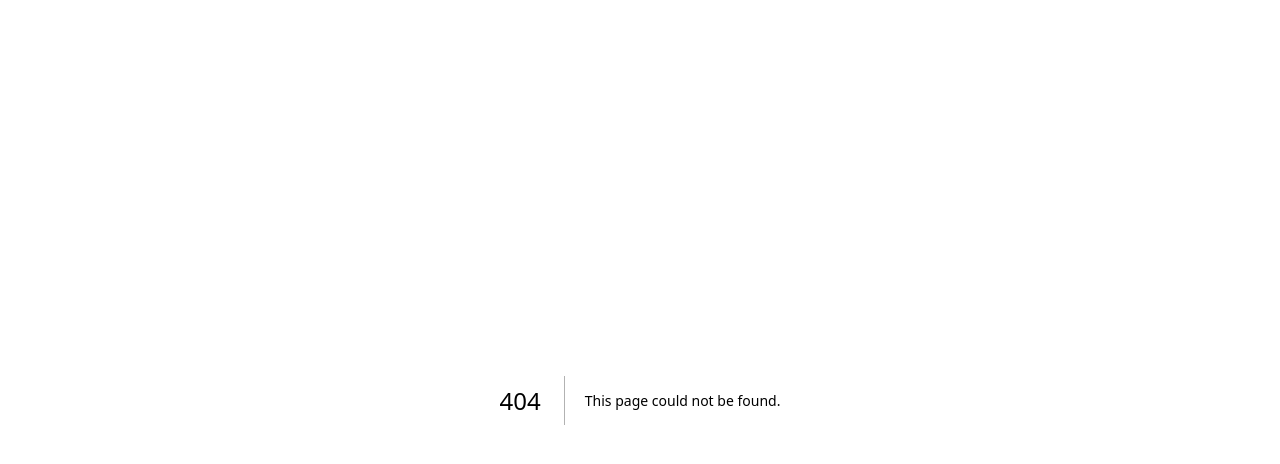
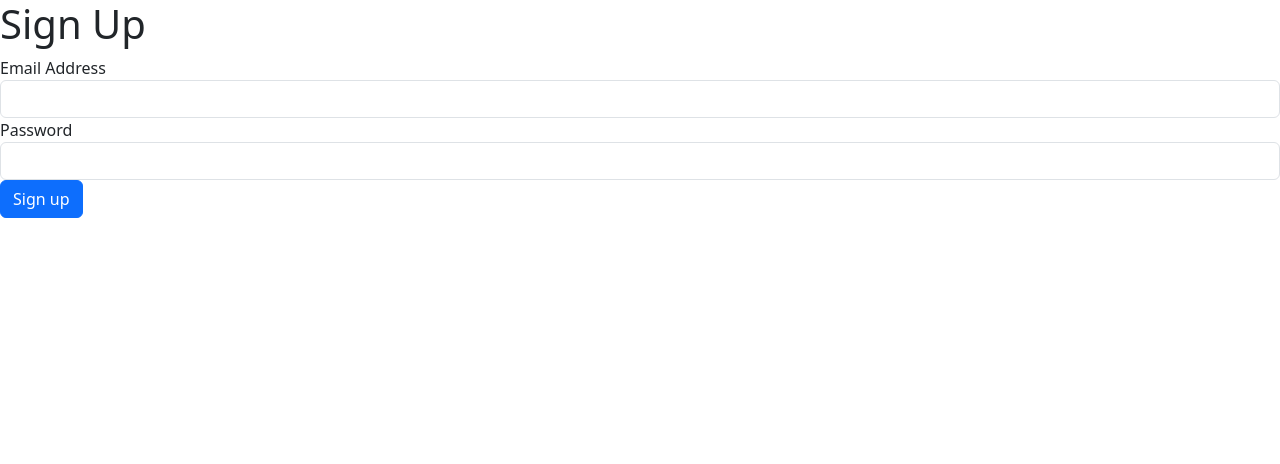
Before and after one commit to carmenccc/ticketing, a Next.js app in the folder client/: page /auth/signup in a window 1280 px wide. Before the commit this address had no page. Shown: the top 464 px of the page. Built offline with nearby package versions, Linux system fonts and the light colour scheme.

Commit message:
Next Frontend: sign up form

```diff
--- /dev/null
+++ b/client/hooks/use-request.js
@@ -0,0 +1,32 @@
+import axios from "axios";
+import { useState } from "react";
+
+export default ({ url, method, body, onSuccess }) => {
+  const [errors, setErrors] = useState(null);
+
+  const doRequest = async () => {
+    try {
+      setErrors(null);
+      const response = await axios[method](url, body);
+
+      if (onSuccess) {
+        onSuccess(response.data);
+      }
+
+      return response.data;
+    } catch (err) {
+      setErrors(
+        <div className="alert alert-danger">
+          <h4>Oops...</h4>
+          <ul className="my-0">
+            {err.response.data.errors.map((error) => (
+              <li key={error.message}>{error.message}</li>
+            ))}
+          </ul>
+        </div>
+      );
+    }
+  };
+
+  return { doRequest, errors };
+};
--- a/client/package.json
+++ b/client/package.json
@@ -10,6 +10,7 @@
   "author": "",
   "license": "ISC",
   "dependencies": {
+    "axios": "^1.8.1",
     "bootstrap": "^5.3.3",
     "next": "^15.2.0",
     "react": "^19.0.0",
--- /dev/null
+++ b/client/pages/auth/signup.js
@@ -0,0 +1,48 @@
+import { useState } from "react";
+import Router from "next/router";
+import useRequest from "../../hooks/use-request";
+
+export default () => {
+  const [email, setEmail] = useState("");
+  const [password, setPassword] = useState("");
+  const { doRequest, errors } = useRequest({
+    url: "/api/users/signup",
+    method: "post",
+    body: {
+      email,
+      password,
+    },
+    onSuccess: () => Router.push("/"), // navigate to another route
+  });
+
+  const onSubmit = async (e) => {
+    e.preventDefault();
+
+    doRequest();
+  };
+
+  return (
+    <form onSubmit={onSubmit}>
+      <h1>Sign Up</h1>
+      <div className="form-group">
+        <label>Email Address</label>
+        <input
+          value={email}
+          onChange={(e) => setEmail(e.target.value)}
+          className="form-control"
+        />
+      </div>
+      <div className="form-group">
+        <label>Password</label>
+        <input
+          type="password"
+          value={password}
+          onChange={(e) => setPassword(e.target.value)}
+          className="form-control"
+        />
+      </div>
+      {errors}
+      <button className="btn btn-primary">Sign up</button>
+    </form>
+  );
+};
```
Also changed, not shown: 1 other file (tests, documents, lock files or other folders).
